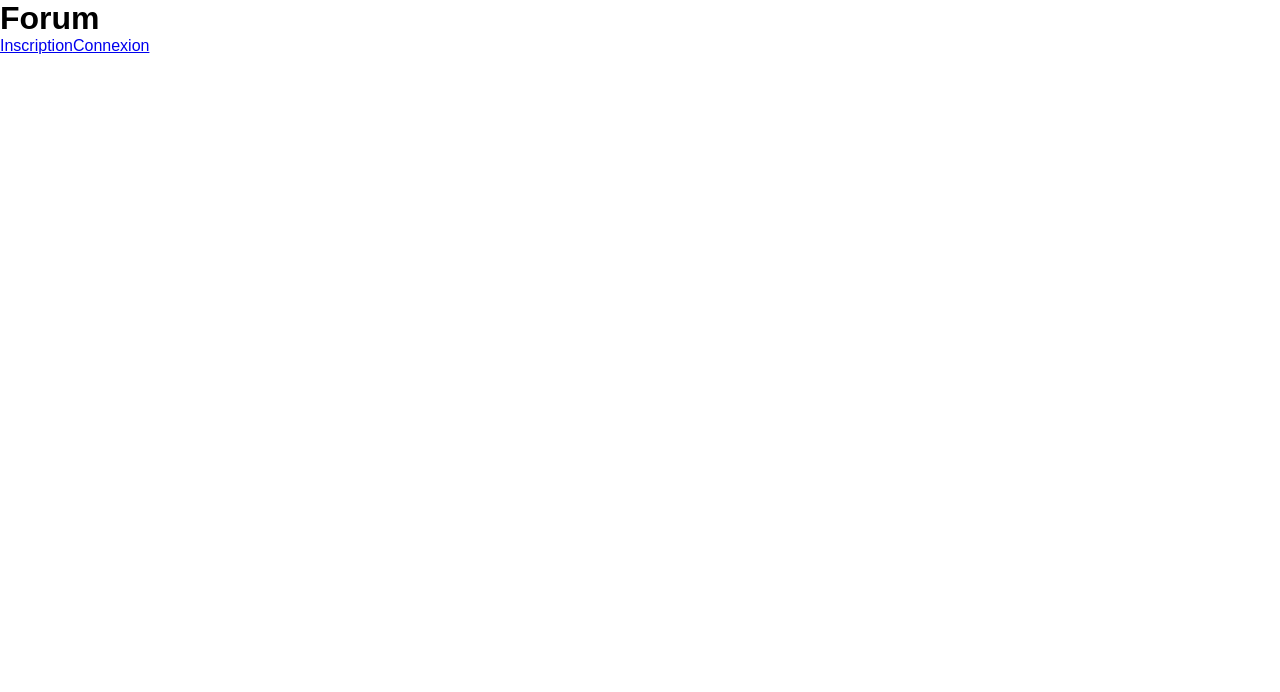
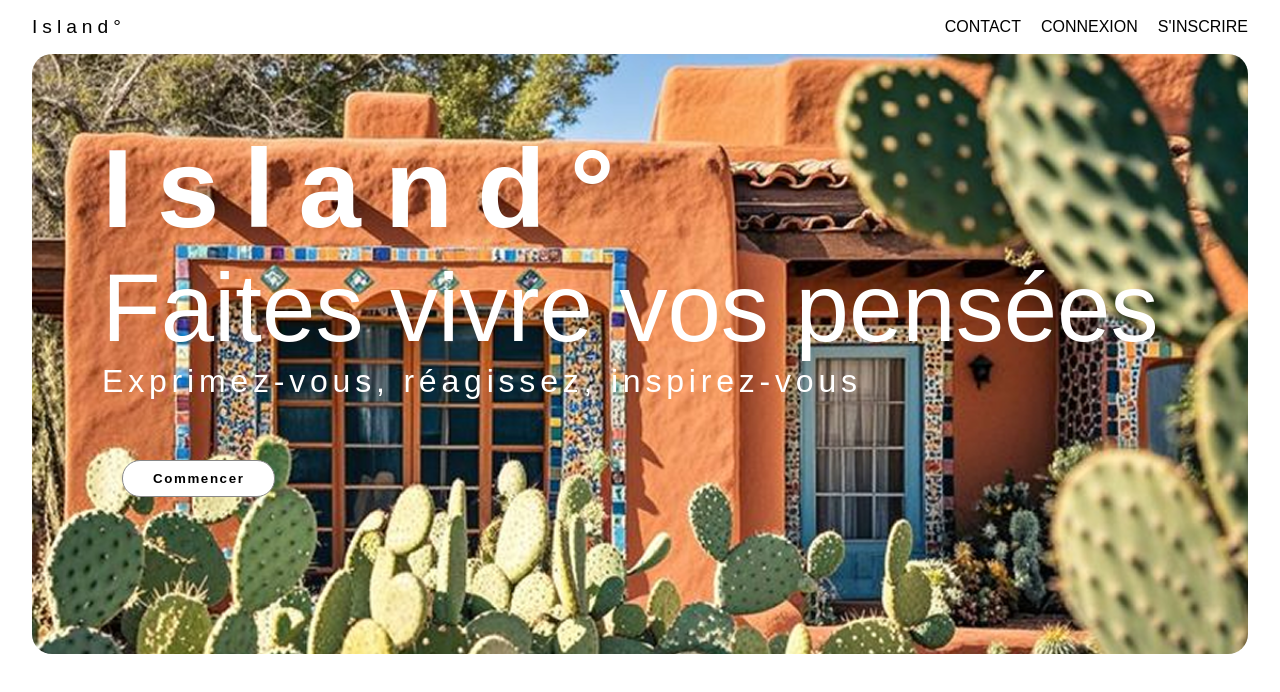
Before and after one commit to KyleAktr/forum, a Next.js app in the folder frontend/: page / in a window 1280 px wide. Shown: the top 692 px of the page. Built offline with nearby package versions, Linux system fonts and the light colour scheme.

Commit message:
home page style added

```diff
--- a/frontend/src/app/page.tsx
+++ b/frontend/src/app/page.tsx
@@ -1,5 +1,7 @@
-import Navigation from "@/components/Navigation";
+import Navbar from "@/components/Navbar";
 import type { Metadata } from "next";
+import homePageImage from "../static/img/home-page-image.png";
+import Image from "next/image";
 
 export const metadata: Metadata = {
   title: "Forum - Accueil",
@@ -9,8 +11,26 @@ export const metadata: Metadata = {
 export default function Home() {
   return (
     <div>
-      <h1>Forum</h1>
-      <Navigation />
+      <Navbar />
+
+      <header className="header">
+        {/* Image en arrière-plan */}
+        <Image
+          src={homePageImage}
+          alt="Image"
+          className="header-img"
+          layout="fill"
+          objectFit="cover"
+        />
+
+        {/* Contenu au-dessus de l'image */}
+        <div className="header-content">
+          <h1>Island°</h1>
+          <h2>Faites vivre vos pensées</h2>
+          <p>Exprimez-vous, réagissez, inspirez-vous</p>
+          <button>Commencer</button>
+        </div>
+      </header>
     </div>
   );
 }
--- a/frontend/src/components/Navbar.tsx
+++ b/frontend/src/components/Navbar.tsx
@@ -1,6 +1,25 @@
+"use client";
+import { useEffect, useState } from "react";
+import { isAuthenticated, logout, getUser } from "@/services/auth";
+
 export default function Navbar() {
+  const [authenticated, setAuthenticated] = useState(false);
+  const [username, setUsername] = useState("");
+
+  useEffect(() => {
+    const auth = isAuthenticated();
+    setAuthenticated(auth);
+    if (auth) {
+      const user = getUser();
+      if (user) {
+        setUsername(user.username);
+      }
+    }
+  }, []);
+
   return (
     <div className="navbar">
+      {authenticated ? (
         <nav>
           <div className="logo">
             <a href="/">Island°</a>
@@ -9,8 +28,21 @@ export default function Navbar() {
             <a href="/categories">Catégories</a>
             <a href="/articles">Explorer</a>
             <a href="/contact">Contact</a>
+            <button onClick={logout}>Déconnexion</button>
           </div>
         </nav>
+      ) : (
+        <nav>
+          <div className="logo">
+            <a href="/">Island°</a>
+          </div>
+          <div className="ancres">
+            <a href="/contact">Contact</a>
+            <a href="/login">connexion</a>
+            <a href="/register">s'inscrire</a>
+          </div>
+        </nav>
+      )}
     </div>
   );
 }
--- a/frontend/src/styles/components/_navbar.scss
+++ b/frontend/src/styles/components/_navbar.scss
@@ -15,11 +15,22 @@
   display: flex;
   justify-content: space-between;
   align-items: center;
-  width: 20rem;
+  // width: 25rem;
 
   a {
     text-decoration: none;
     text-transform: uppercase;
     color: black;
+    margin-left: 20px;
   }
 }
+
+button {
+  margin-left: 20px;
+  padding: 10px 15px;
+  border-radius: 18px;
+  border: 1px solid rgb(137, 137, 137);
+  background-color: rgb(255, 255, 255);
+  cursor: pointer;
+  font-weight: 300;
+}
--- a/frontend/src/styles/index.css
+++ b/frontend/src/styles/index.css
@@ -1,3 +1,4 @@
+@charset "UTF-8";
 html,
 body,
 div,
@@ -24,12 +25,22 @@ h1 {
   display: flex;
   justify-content: space-between;
   align-items: center;
-  width: 20rem;
 }
 .ancres a {
   text-decoration: none;
   text-transform: uppercase;
   color: black;
+  margin-left: 20px;
+}
+
+button {
+  margin-left: 20px;
+  padding: 10px 15px;
+  border-radius: 18px;
+  border: 1px solid rgb(137, 137, 137);
+  background-color: rgb(255, 255, 255);
+  cursor: pointer;
+  font-weight: 300;
 }
 
 .login {
@@ -82,4 +93,51 @@ h1 {
 }
 .login .login-container form .google {
   margin-top: 20px;
+}
+
+.header {
+  position: relative; /* Conteneur relatif pour positionner l’image et le texte */
+  width: 95%;
+  height: 75vh;
+  margin: 0 auto;
+  border-radius: 20px;
+  overflow: hidden;
+  color: white;
+}
+
+.header-img {
+  position: absolute;
+  width: 100%;
+  height: 100%;
+  z-index: -1;
+}
+
+.header-content {
+  position: relative;
+  z-index: 2;
+  margin: 70px 70px 0 70px;
+}
+.header-content h1 {
+  font-size: 7rem;
+  letter-spacing: 1.5rem;
+}
+.header-content h2 {
+  font-size: 6rem;
+  font-weight: 300;
+  margin: 0;
+}
+.header-content p {
+  margin: 0;
+  font-size: 2rem;
+  letter-spacing: 0.3rem;
+}
+.header-content button {
+  margin-top: 60px;
+  padding: 10px 30px;
+  border-radius: 18px;
+  border: 1px solid rgb(137, 137, 137);
+  background-color: rgb(255, 255, 255);
+  cursor: pointer;
+  letter-spacing: 0.1rem;
+  font-weight: 700;
 }/*# sourceMappingURL=index.css.map */
--- a/frontend/src/styles/index.scss
+++ b/frontend/src/styles/index.scss
@@ -1,3 +1,4 @@
 @import "./globals";
 @import "./components/navbar";
 @import "./pages/login";
+@import "./pages/home";
--- /dev/null
+++ b/frontend/src/styles/pages/_home.scss
@@ -0,0 +1,50 @@
+.header {
+  position: relative; /* Conteneur relatif pour positionner l’image et le texte */
+  width: 95%;
+  height: 75vh;
+  margin: 0 auto;
+  border-radius: 20px;
+  overflow: hidden;
+  color: white;
+}
+
+.header-img {
+  position: absolute;
+  width: 100%;
+  height: 100%;
+  z-index: -1;
+}
+
+.header-content {
+  position: relative;
+  z-index: 2;
+  margin: 70px 70px 0 70px;
+
+  h1 {
+    font-size: 7rem;
+    letter-spacing: 1.5rem;
+  }
+
+  h2 {
+    font-size: 6rem;
+    font-weight: 300;
+    margin: 0;
+  }
+
+  p {
+    margin: 0;
+    font-size: 2rem;
+    letter-spacing: 0.3rem;
+  }
+
+  button {
+    margin-top: 60px;
+    padding: 10px 30px;
+    border-radius: 18px;
+    border: 1px solid rgb(137, 137, 137);
+    background-color: rgb(255, 255, 255);
+    cursor: pointer;
+    letter-spacing: 0.1rem;
+    font-weight: 700;
+  }
+}
```
Also changed, not shown: frontend/src/static/img/home-page-image.png (added), 1 other file (tests, documents, lock files or other folders). Lines whose indentation alone changed are shown as unchanged.
